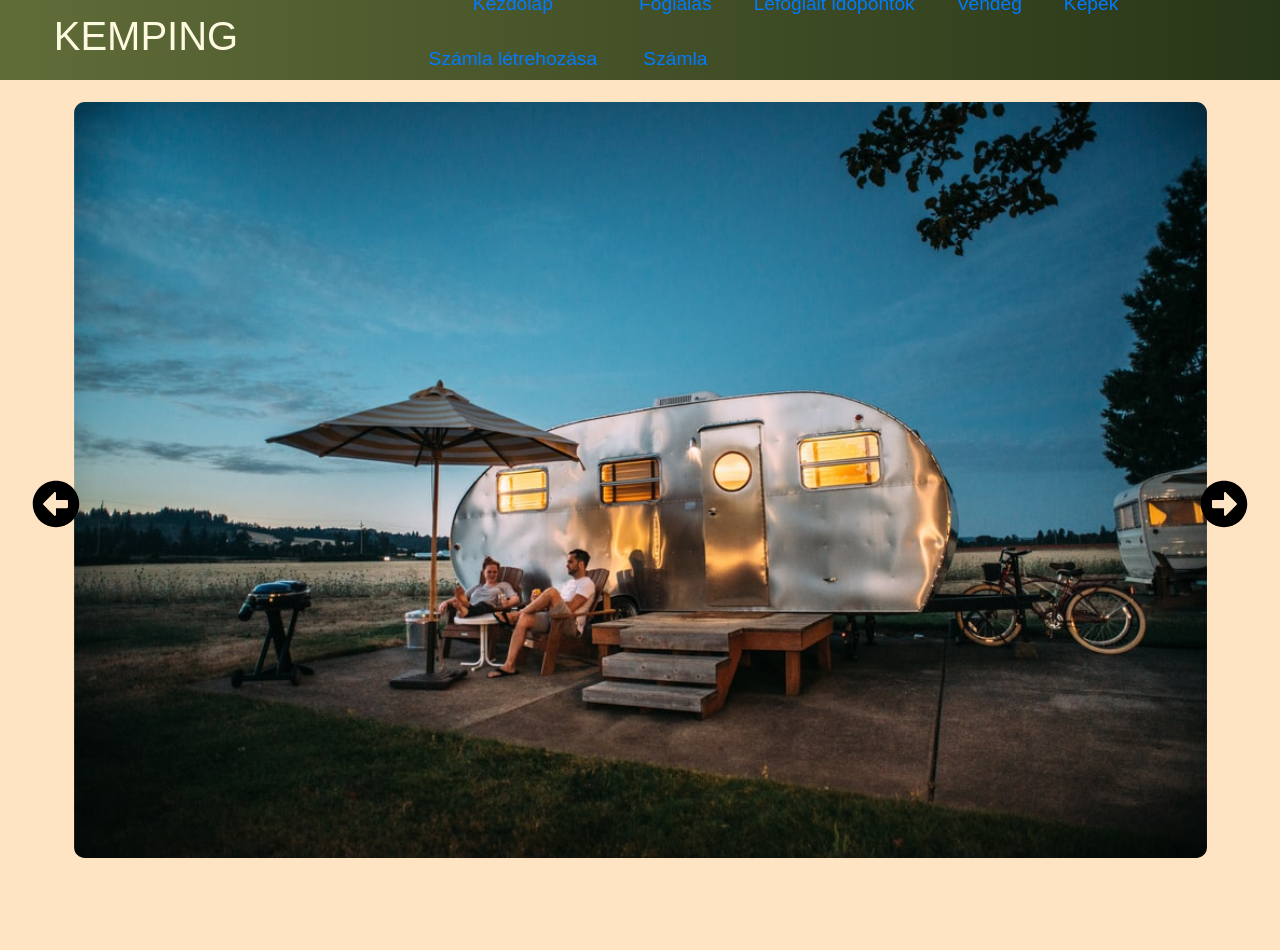
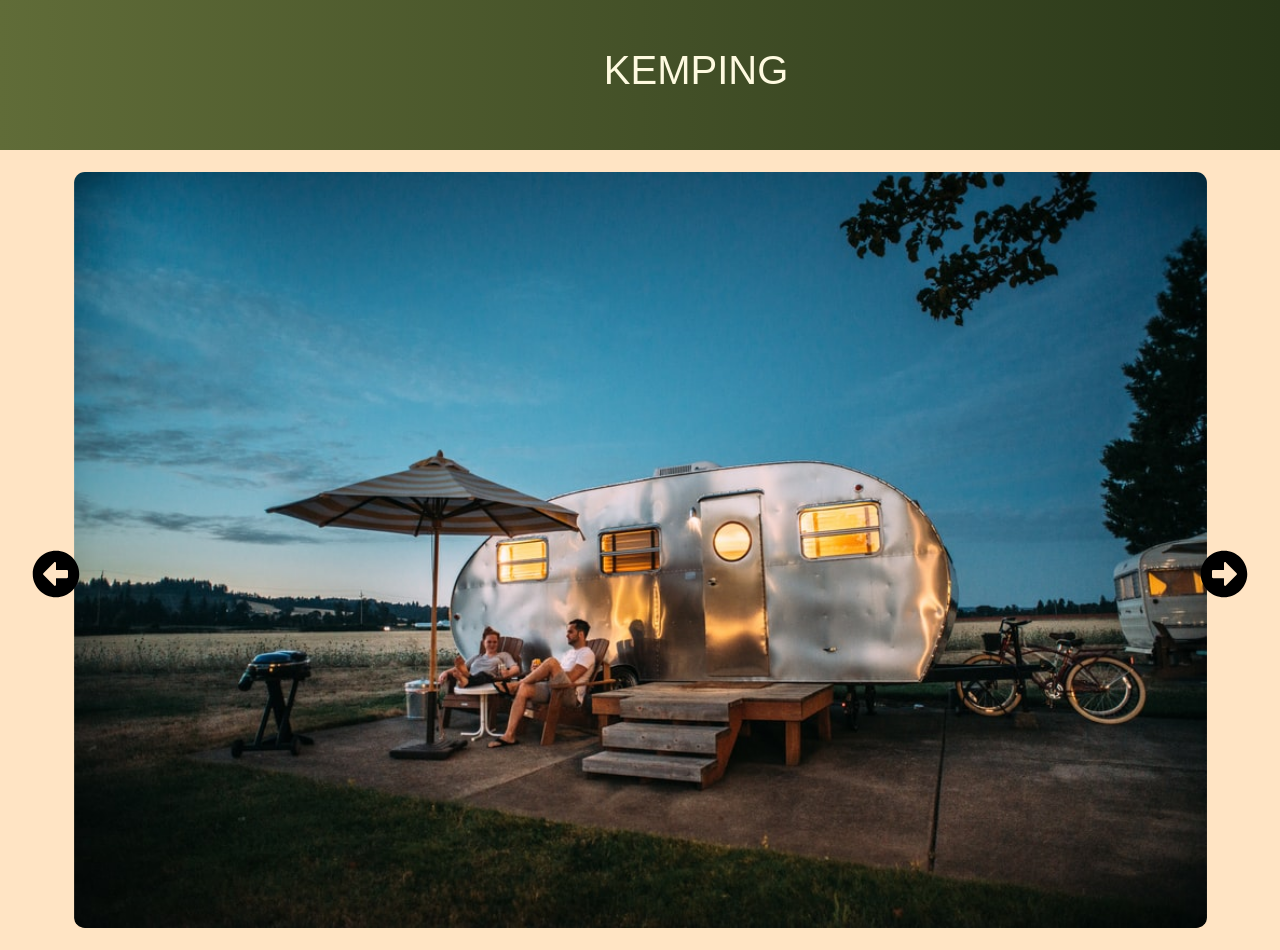
Before and after one commit to L0ggeRs/afp2_exception, a React (Create React App) app in the folder frontend/: page /kepek in a window 1280 px wide. Before the commit the page ends 880 px from the top, so only its background shows below. Built offline with nearby package versions, Linux system fonts and the light colour scheme; the HTML template or start-up script is replaced by a standard one; what flux would draw is missing.

Commit message:
Features : Navbar menu pontok szerkesztése
menu pontok designolása

```diff
--- a/frontend/src/component/Pages/Navbar/Navbar.css
+++ b/frontend/src/component/Pages/Navbar/Navbar.css
@@ -1,10 +1,12 @@
 .NavbarItems {
     background: linear-gradient(90deg, rgb(96, 108, 56) 0%, rgb(40, 54, 24) 100%);
     height: 80px;
-    display: flex;
+    display:flex;
     justify-content: center;
     align-items: center;
     font-size: 1.2rem;
+    padding-top: 50px;
+    padding-bottom: 50px;
 }
 
 .navbar-logo{
@@ -21,19 +23,21 @@
 
 .nav-menu{
     display: grid;
-    grid-template-columns: repeat(5, auto);
+    grid-template-columns: repeat(7,auto);
     grid-gap: 10px;
     list-style: none;
     text-align: center;
     width: 70vw;
     justify-content: end;
     margin-right: 7rem;
+
 }
 
 .nav-links {
     color: bisque;
     text-decoration: none;
     padding: 0.5rem 1rem;
+
 }
 
 .nav-links:hover{
@@ -44,15 +48,18 @@
 
 .fa-bars {
     color: #fff;
+    align-items: center;
 }
 
 .menu-icon {
     display: none;
+    align-items: center;
 }
 
-@media screen and (max-width: 960px) {
+@media screen and  (max-width: 1355px) {
     .NavbarItems {
         position: relative;
+        padding-bottom: 100px;
     }
 
     .nav-menu {
@@ -68,7 +75,7 @@
     }
 
     .nav-menu.active {
-        background: rgb(106, 4, 15);
+        background: linear-gradient(90deg, rgb(96, 108, 56) 0%, rgb(40, 54, 24) 100%);
         left: 0;
         opacity: 1;
         transition: all 0.5s ease;
@@ -77,7 +84,7 @@
 
     .nav-links {
         text-align: center;
-        padding: 2rem;
+        padding: 1rem;
         width: 100%;
         display: table;
     }
@@ -88,7 +95,8 @@
     }
 
     .navbar-logo {
-        position: absolute;
+        position: center;
+        padding-bottom: 10px;
         top: 0;
         left: 0;
         transform: translate(25%, 50%);
```
